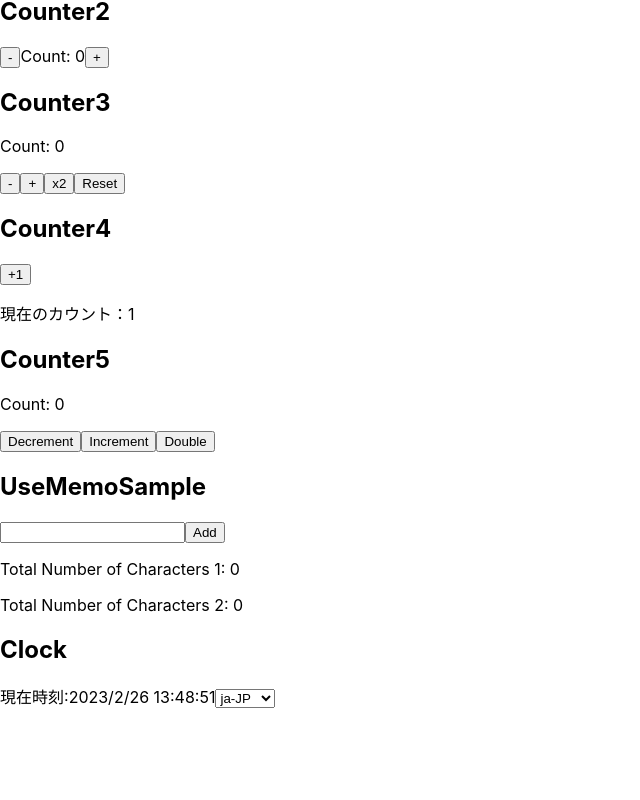
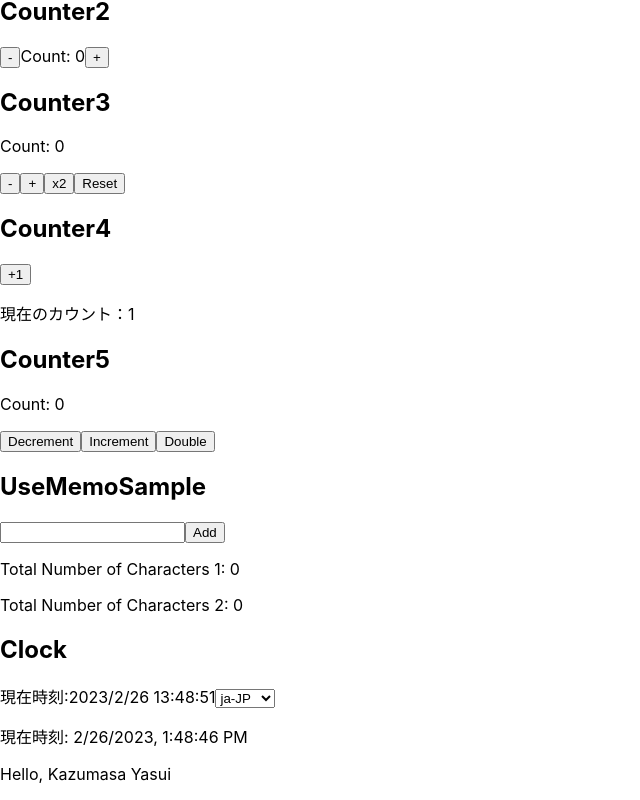
Before and after one commit to KazumasaYasui/ts-react-next, a React (Create React App) app in the folder chapter3/react-sample/: page / in a window 1280 px wide. Shown: the part 423-1223 px from the top of the page, without its empty margins (0-640 px from the left). Before the commit the page ends 1147 px from the top, so only its background shows below. Built offline with nearby package versions, Linux system fonts and the light colour scheme.

Commit message:
useContext追加

```diff
--- /dev/null
+++ b/chapter3/react-sample/src/components/UseContextSample.tsx
@@ -0,0 +1,41 @@
+import React, { useContext } from 'react'
+
+type User = {
+  id: number
+  name: string
+}
+
+// ユーザーのContextを作成
+const UserContext = React.createContext<User | null>(null)
+
+const GrandChild = () => {
+  // useContextを使ってユーザーのContextを取得
+  const user = useContext(UserContext)
+
+  return user ? <p>Hello, {user.name}</p> : null
+}
+
+const Child = () => {
+  const now = new Date()
+
+  return (
+    <div>
+      <p>現在時刻: {now.toLocaleString()}</p>
+      <GrandChild />
+    </div>
+  )
+}
+
+export const Parent = () => {
+  const user: User = {
+    id: 1,
+    name: 'Kazumasa Yasui',
+  }
+
+  return (
+    // Contextに値を設定
+    <UserContext.Provider value={user}>
+      <Child />
+    </UserContext.Provider>
+  )
+}
--- a/chapter3/react-sample/src/index.tsx
+++ b/chapter3/react-sample/src/index.tsx
@@ -13,6 +13,7 @@
 import { Parent as UseCallbackSample } from './components/UseCallbackSample';
 import { UseMemoSample } from './components/UseMemoSample';
 import { Clock } from "./components/Clock";
+import { Parent as UseContextSample } from './components/UseContextSample';
 import reportWebVitals from './reportWebVitals';
 
 const root = ReactDOM.createRoot(
@@ -32,6 +33,7 @@
     <UseCallbackSample />
     <UseMemoSample />
     <Clock />
+    <UseContextSample />
   </React.StrictMode>
 );
 
```
